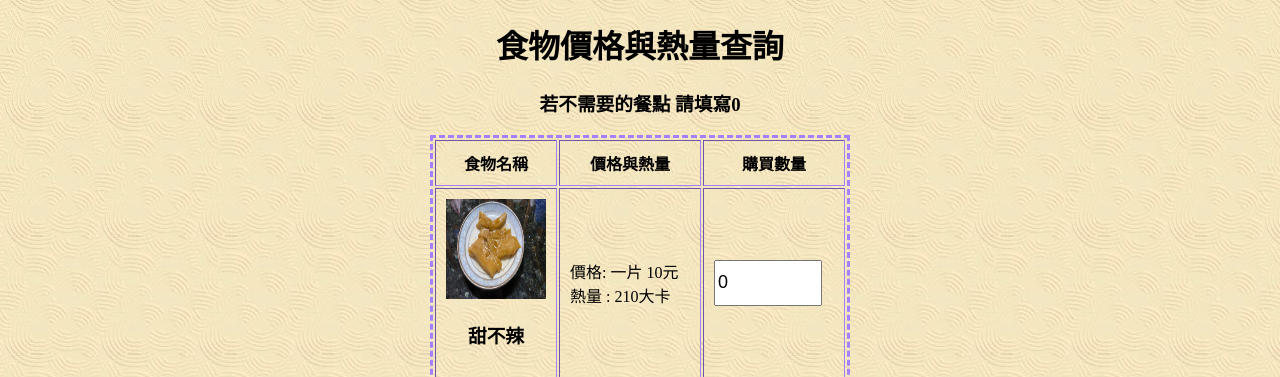
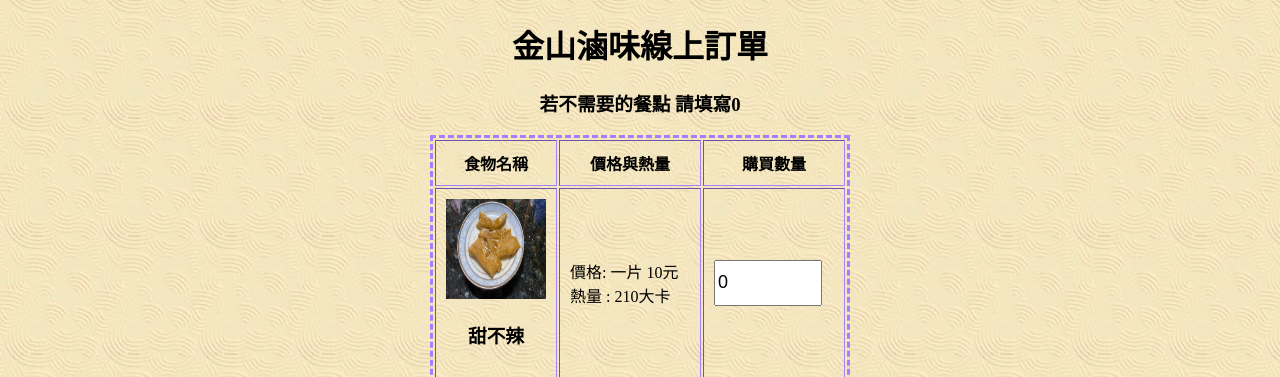
Before and after one commit to jimmyhsun/flask-line-bot, a Flask app: page /shoppingcar in a window 1280 px wide. Shown: the top 377 px of the page. Run offline with Flask 2, Linux system fonts and the light colour scheme; some libraries are stand-ins or nearby versions.

Commit message:
Add files via upload

```diff
--- a/templates/try.html
+++ b/templates/try.html
@@ -6,7 +6,7 @@
         <title>滷味價格試算</title>
     </head>
     <body style="background-image: url('https://student04.herokuapp.com/static/bg.jpg');">
-        <h1 align='center'>食物價格與熱量查詢</h1>
+        <h1 align='center'>金山滷味線上訂單</h1>
         <h3 align='center'>若不需要的餐點  請填寫0</h3>
         <div>
             <script src="https://student04.herokuapp.com/static/model.js"></script>
```
